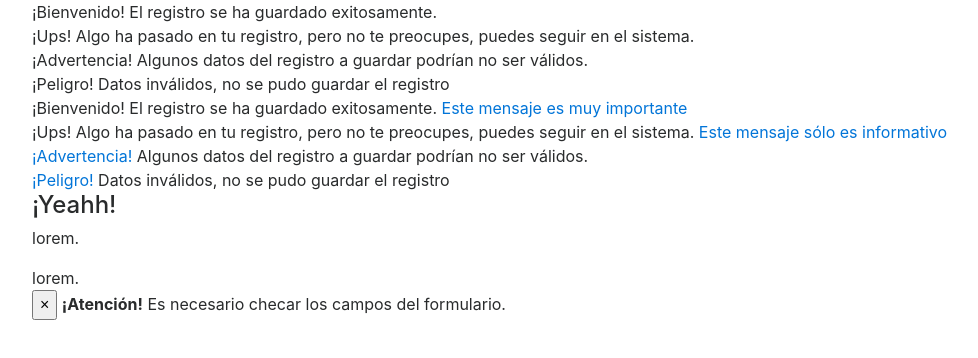
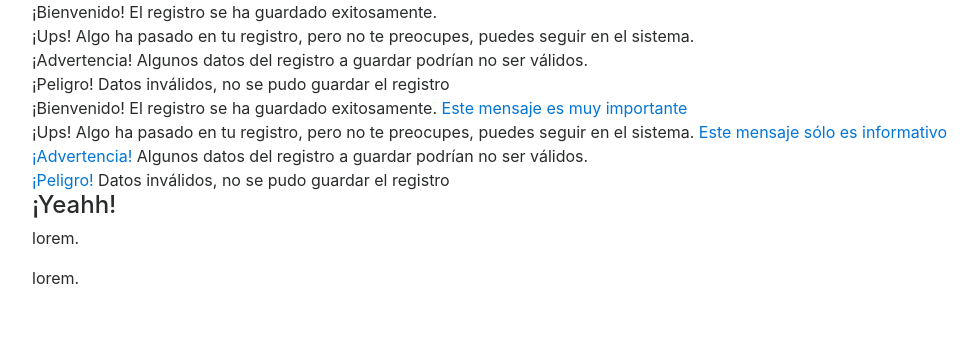
Before and after one commit to jimmyjavier/bootstrap4-alertas-inicial, a plain HTML site: page index.html in a window 1280 px wide. Shown: the whole page, without its empty margins (53-1031 px from the left). Drawn offline with Linux system fonts and the light colour scheme.

Commit message:
Mensajes cambiados

```diff
--- a/index.html
+++ b/index.html
@@ -55,16 +55,6 @@
 			</div>
 		</div>
 
-		<div class="row">
-			<div class="col-12">
-				<div>
-				  <button type="button">
-					<span aria-hidden="true">&times;</span>
-				  </button>
-				  <strong>¡Atención!</strong> Es necesario checar los campos del formulario.
-				</div>
-			</div>
-		</div>
 
 	</main>
 	<script type="text/javascript" src="js/jquery.slim.min.js"></script>
```
